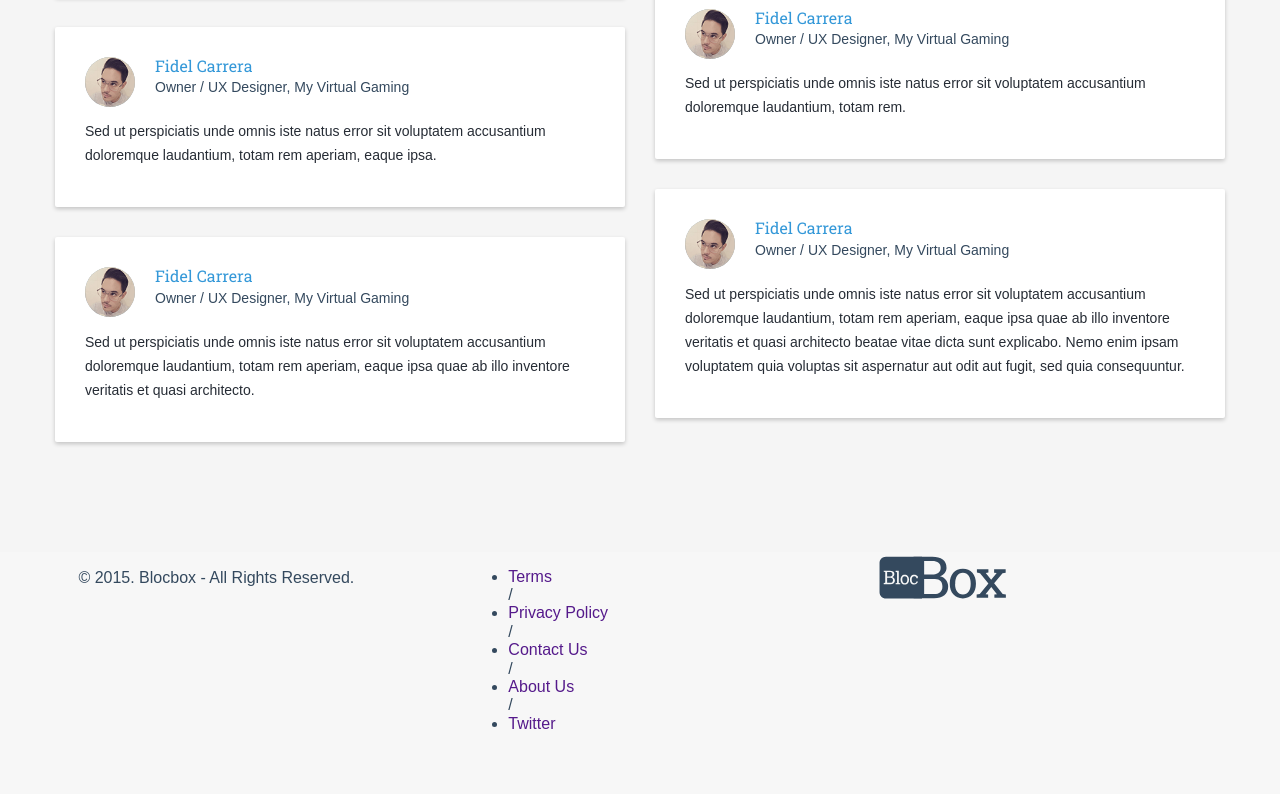
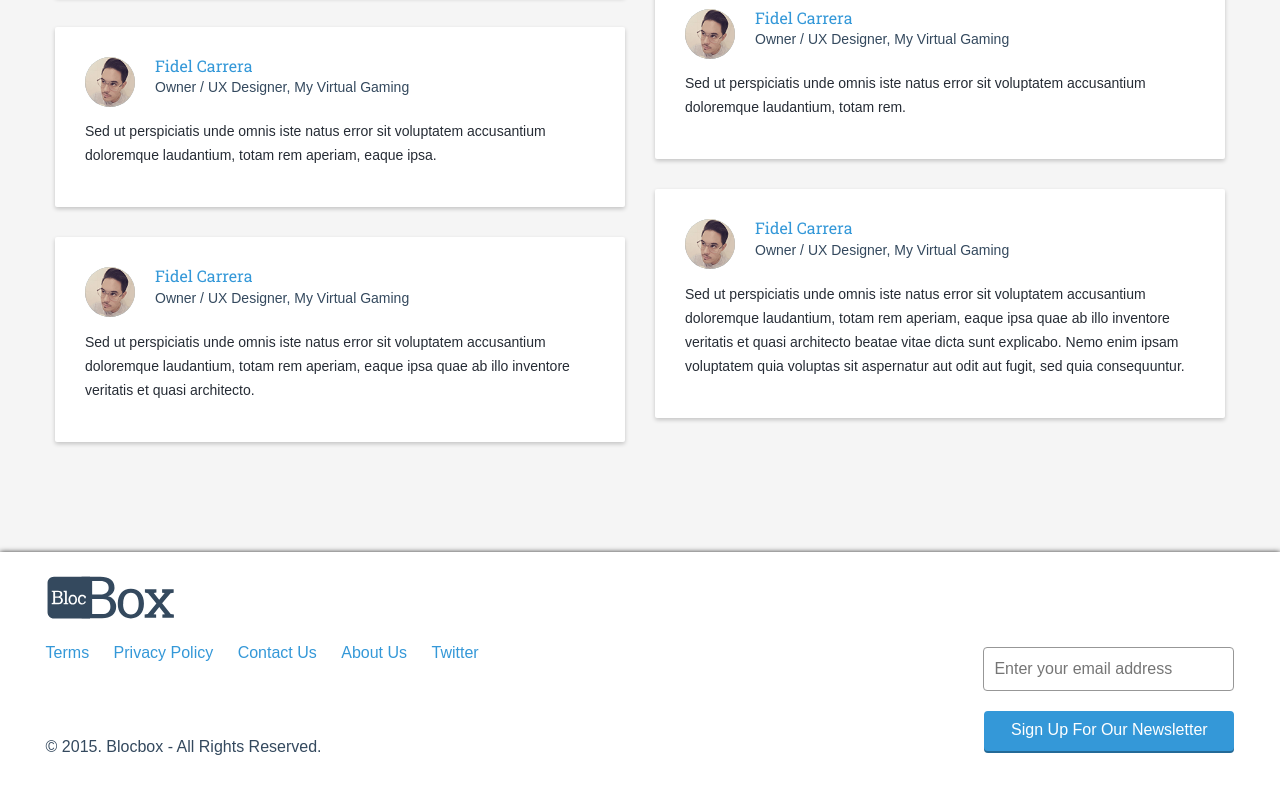
Before and after one commit to castrogstar/blocbox, a plain HTML site: page index.html in a window 1280 px wide. Shown: the part 3601-4395 px from the top of the page. Before the commit the page ends 4370 px from the top, so only its background shows below. Drawn offline with nearby package versions, Linux system fonts and the light colour scheme.

Commit message:
Assignment-32-completed

```diff
--- a/css/main.css
+++ b/css/main.css
@@ -863,3 +863,69 @@ article, aside, details, figcaption, figure, footer, header, hgroup, main, nav,
 	font-size:16px;
 	color:#3498d8
 }
+
+/* Footer */
+.footer-nav-block{
+	width:100%;
+	background-color:#fff;
+	-webkit-box-shadow: 0 0 5px rgba(0, 0, 0, 0.8);
+    -moz-box-shadow: 0 0 5px rgba(0, 0, 0, 0.8);
+    box-shadow: 0 0 5px rgba(0, 0, 0, 0.8);
+	position:relative;
+	    padding: 20px 0 20px 0;
+
+}
+ footer p, footer nav ul {
+   font-size:16px;
+   text-align: left;
+	margin: 20px 0 20px 20px;
+	 padding:0
+ }
+ footer nav ul li {
+   list-style-type: none;
+   display: inline;
+ }
+ footer nav ul li a {
+   color:#3498d8;
+   text-decoration: none;
+   margin-right: 20px;
+ }
+ footer nav ul li a:hover {
+   color:#246a97;
+   text-decoration: none;
+ }
+.copyright-block{
+	margin-top:75px;
+}
+.newsemailinput{
+	height:40px;
+	border: 1px solid #979797;
+	border-radius: 4px;
+	background:#fff;
+	padding-left:10px;
+	margin:0 20px;
+	width: 237px;
+	font-family: 'Montserrat-light', sans-serif, Helvetica, Arial, sans-serif;
+}
+.right-footer-block{
+	text-align:right;
+	    margin-top: 75px;
+}
+
+.newssignupbtn{
+	width: 250px;
+	height:40px;
+	margin:20px 20px;
+	background: #3498d8;
+	color:#ffffff !important;
+	border: 2px solid #3498d8;
+	border-radius: 4px;
+	box-shadow: 0px 2px 0px 0px #246a97;
+	font-family: 'Montserrat-light', sans-serif, Helvetica, Arial, sans-serif;
+}
+.newssignupbtn:hover{
+	background: #246a97;
+	color:#ffffff !important;
+	border: 2px solid #246a97;
+	cursor:pointer
+}
--- a/index.html
+++ b/index.html
@@ -275,20 +275,27 @@ Sed ut perspiciatis unde omnis iste natus error sit voluptatem accusantium dolor
  <!-- Footer -->
  <footer>
    <div class="container footer-nav-block">
-       <div class="left-footer-block one-third">
-         <p class="copyright-block">&copy; 2015. <strong>Blocbox</strong> - All Rights Reserved.</p>
-       </div>
-       <nav class="link-block middle-footer-block one-third">
+       <div class="left-footer-block one-half">
+       <div>
+        <a href="index.html"><img class="site-logo" src="images/blocbox_logo.svg" onerror="this.src='images/blocbox_logo.png'" alt="blocbox" /></a>
+		   </div>
+		<nav class="link-block">
          <ul>
-           <li><a href="">Terms</a></li> /
-           <li><a href="">Privacy Policy</a></li> /
-           <li><a href="">Contact Us</a></li> /
-           <li><a href="">About Us</a></li> /
+           <li><a href="">Terms</a></li>
+           <li><a href="">Privacy Policy</a></li>
+           <li><a href="">Contact Us</a></li>
+           <li><a href="">About Us</a></li>
            <li><a href="">Twitter</a></li>
          </ul>
        </nav>
-       <div class="right-footer-block one-third">
-		<a href="index.html"><img class="site-logo" src="images/blocbox_logo.svg" onerror="this.src='images/blocbox_logo.png'" alt="blocbox" /></a>
+         <p class="copyright-block">&copy; 2015. <strong>Blocbox</strong> - All Rights Reserved.</p>
+       </div>
+
+       <div class="right-footer-block one-half">
+			<form>
+				<input class="newsemailinput" id="newsletterusername" name="email" type="text" placeholder="Enter your email address" /><br />
+				<input class="newssignupbtn" type="submit" value="Sign Up For Our Newsletter">
+            </form>
        </div>
    </div>
  </footer>
```
